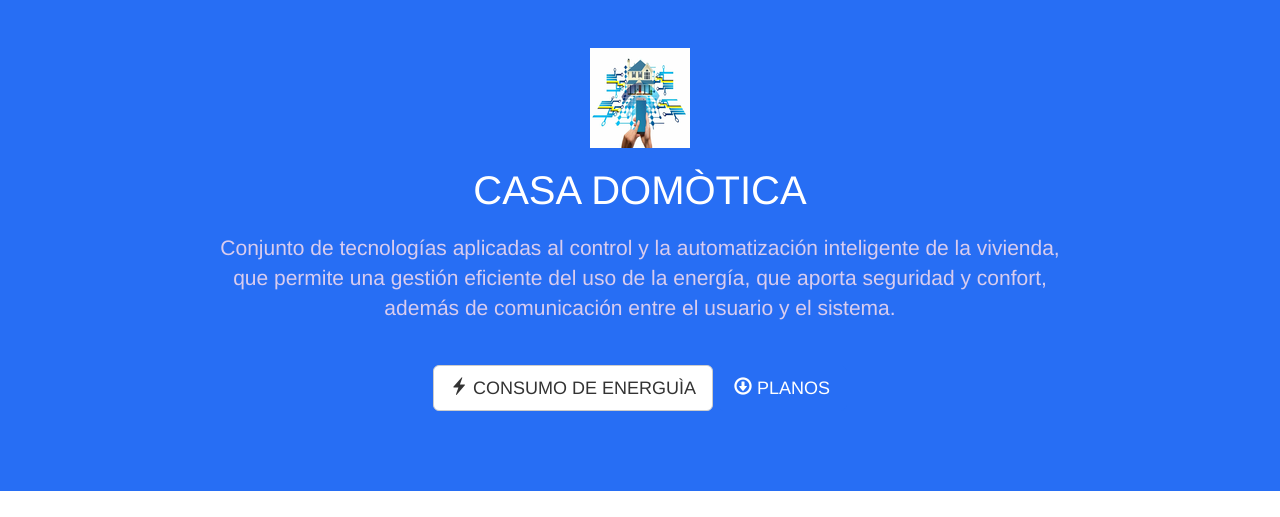
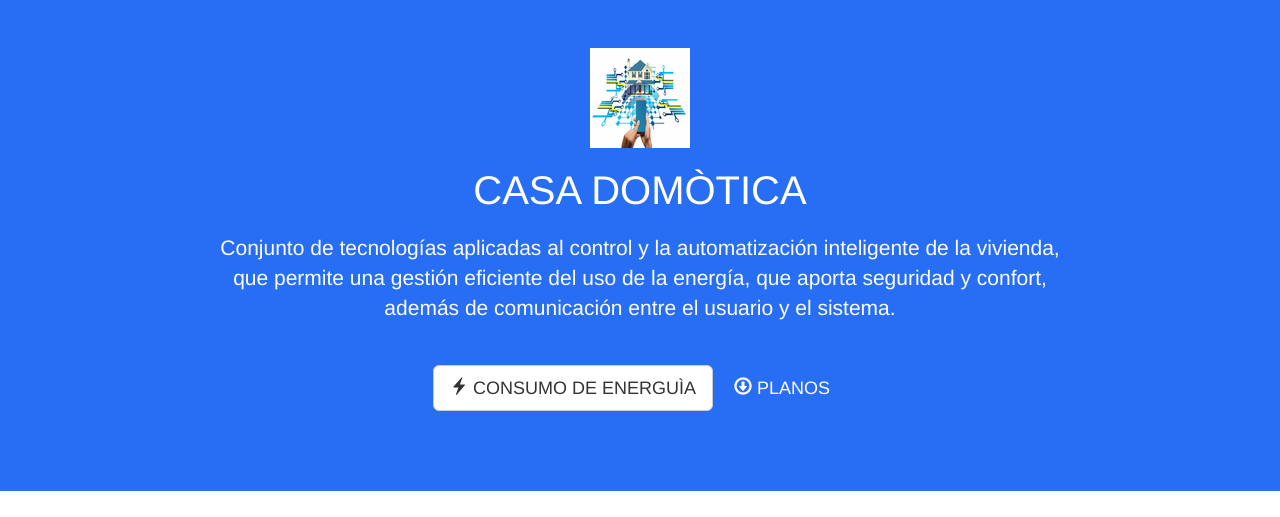
Before and after one commit to Delmiro1996/primerademostracionpca, a PHP site: template web/views/index.twig in a window 1280 px wide. Shown: the part 51-568 px from the top of the page. Run offline with PHP 8.4, Linux system fonts and the light colour scheme; the template is opened without the code that fills it, so the values that code supplies are empty; some libraries are stand-ins or nearby versions.

Commit message:
color letras

```diff
--- a/web/stylesheets/main.css
+++ b/web/stylesheets/main.css
@@ -11,7 +11,7 @@
   background: #276EF4;
 }
 .jumbotron p {
-  color: #d9ccee;
+  color: #fdfdfd;
   max-width: 75%;
   margin: 1em auto 2em;
 }
```
